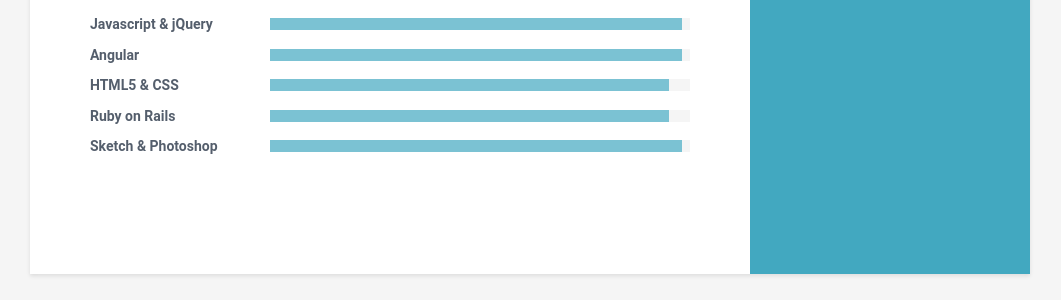
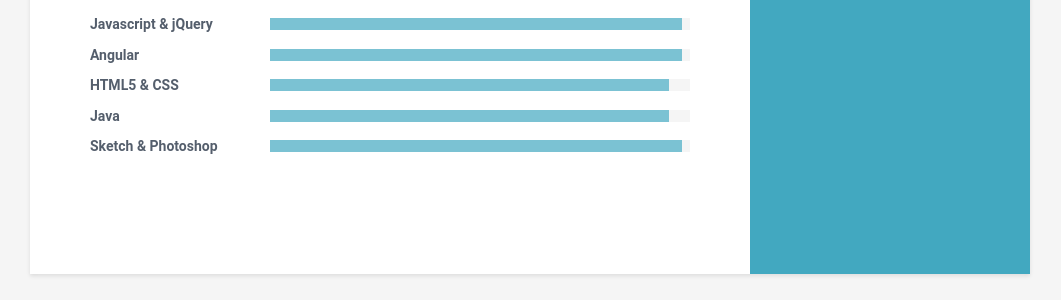
Before and after one commit to elcordova/caring-europa-fe48a, a Jekyll site: the page built from index.html, in a window 1280 px wide. Shown: the part 1519-1819 px from the top of the page, without its empty margins (110-1171 px from the left). Built offline with Jekyll 4.4.1, drawn with Linux system fonts in a browser that asks for light colours.

Commit message:
data.yml: changed

```diff
--- a/_data/data.yml
+++ b/_data/data.yml
@@ -159,7 +159,7 @@
       level: 98%
     - name: HTML5 & CSS
       level: 95%
-    - name: Ruby on Rails
+    - name: Java
       level: 95%
     - name: Sketch & Photoshop
       level: 98%
```
